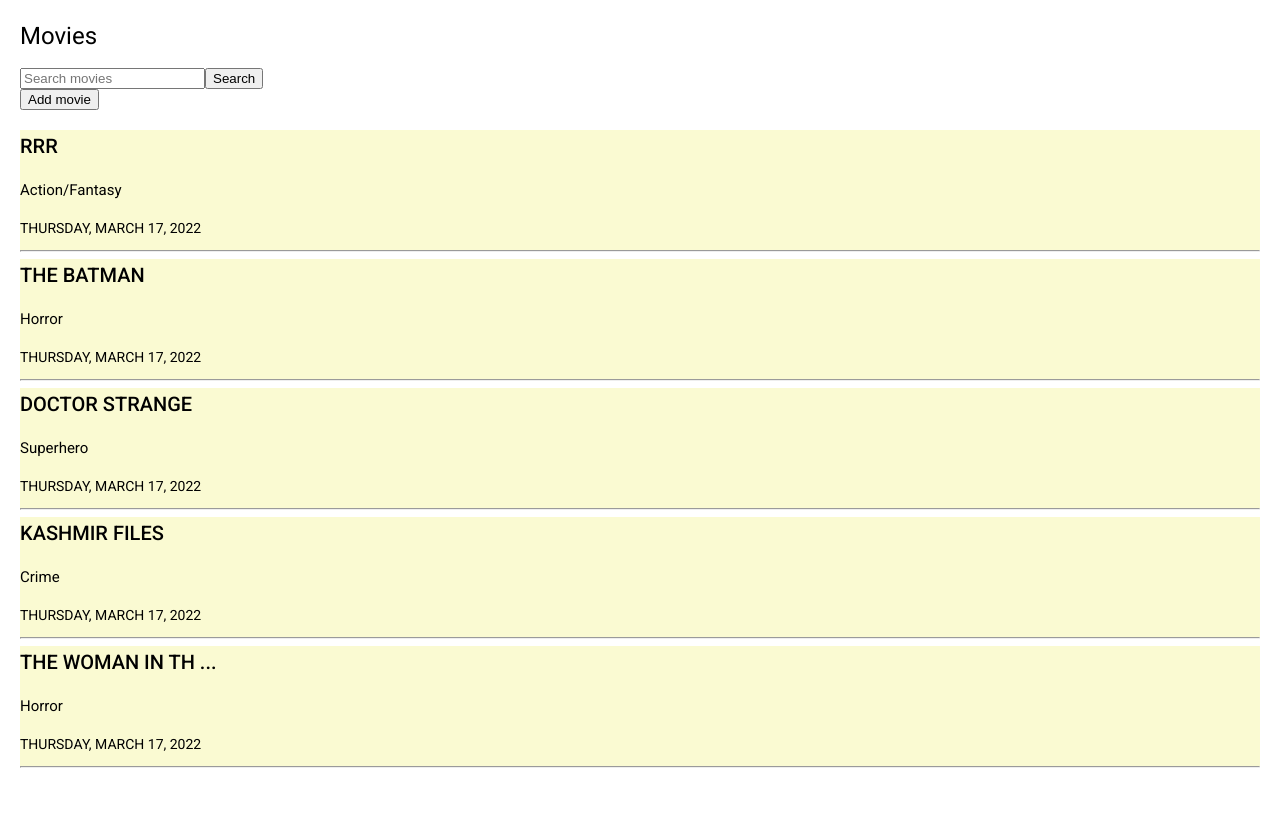
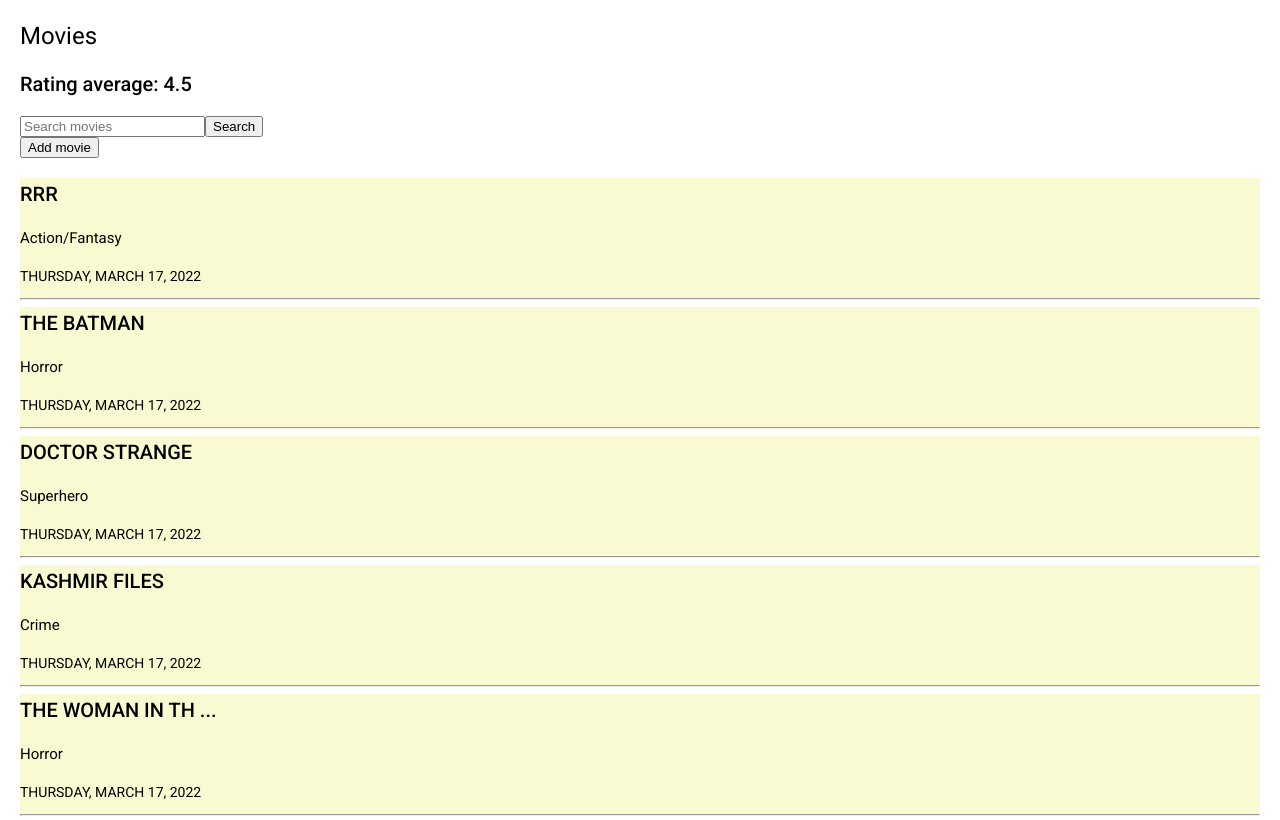
Before and after one commit to jaiminxp/covalense-angular-training, an Angular app: page / in a window 1280 px wide. Built offline with nearby package versions, Linux system fonts and the light colour scheme.

Commit message:
async pipe

```diff
--- a/src/app/concepts/pipes/root/root.component.html
+++ b/src/app/concepts/pipes/root/root.component.html
@@ -1,5 +1,6 @@
 <div class="movie-container">
   <h1>Movies</h1>
+  <h2>Rating average: {{ ratingAvg | async }}</h2>
   <form>
     <input
       name="search"
--- a/src/app/concepts/pipes/root/root.component.ts
+++ b/src/app/concepts/pipes/root/root.component.ts
@@ -6,6 +6,14 @@
   styleUrls: ['./root.component.css'],
 })
 export class RootComponent implements OnInit {
+  ratingAvg = new Promise((resolve, reject) => {
+    setTimeout(() => {
+      console.log('4.5');
+
+      return resolve(4.5);
+    }, 2000);
+  });
+
   searchString: string;
 
   movies: any = [
```
